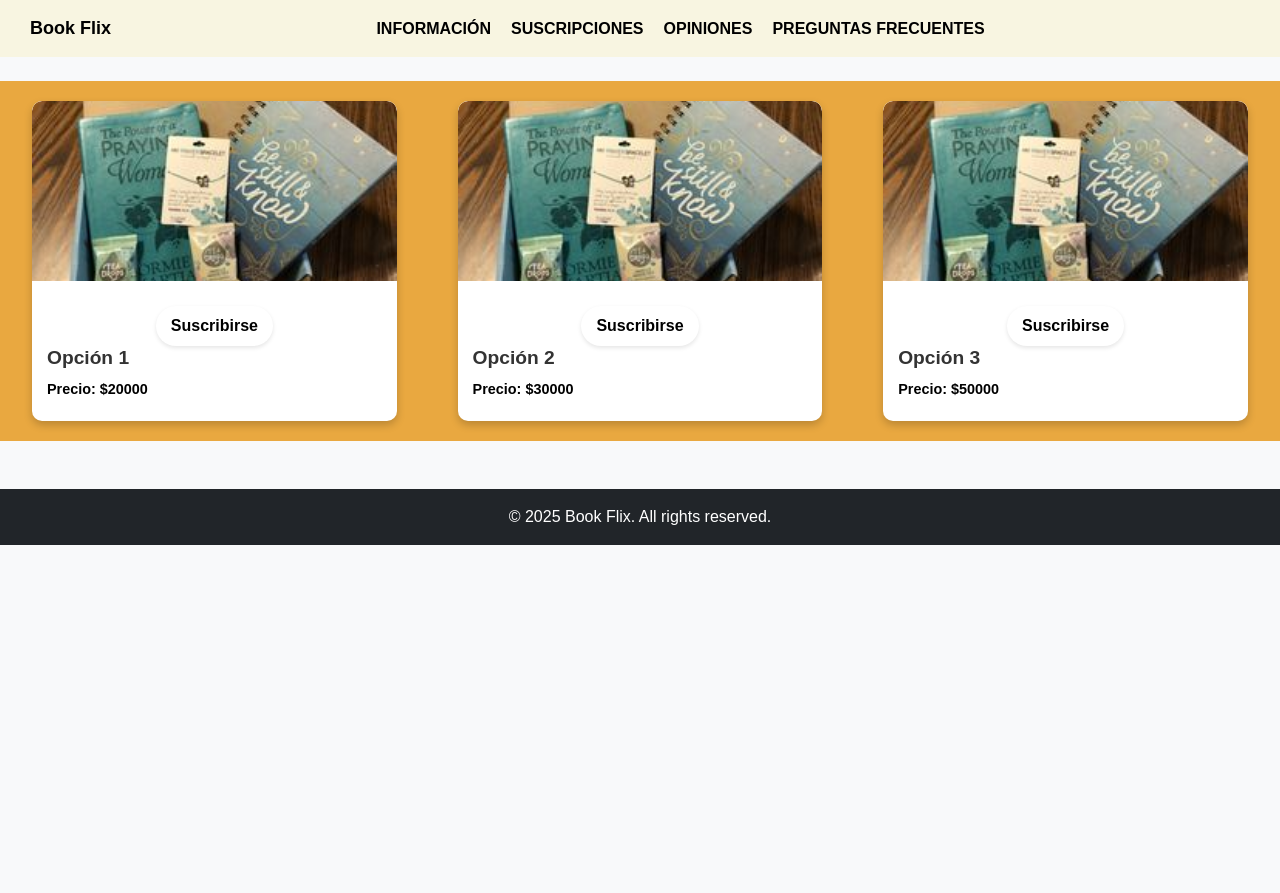
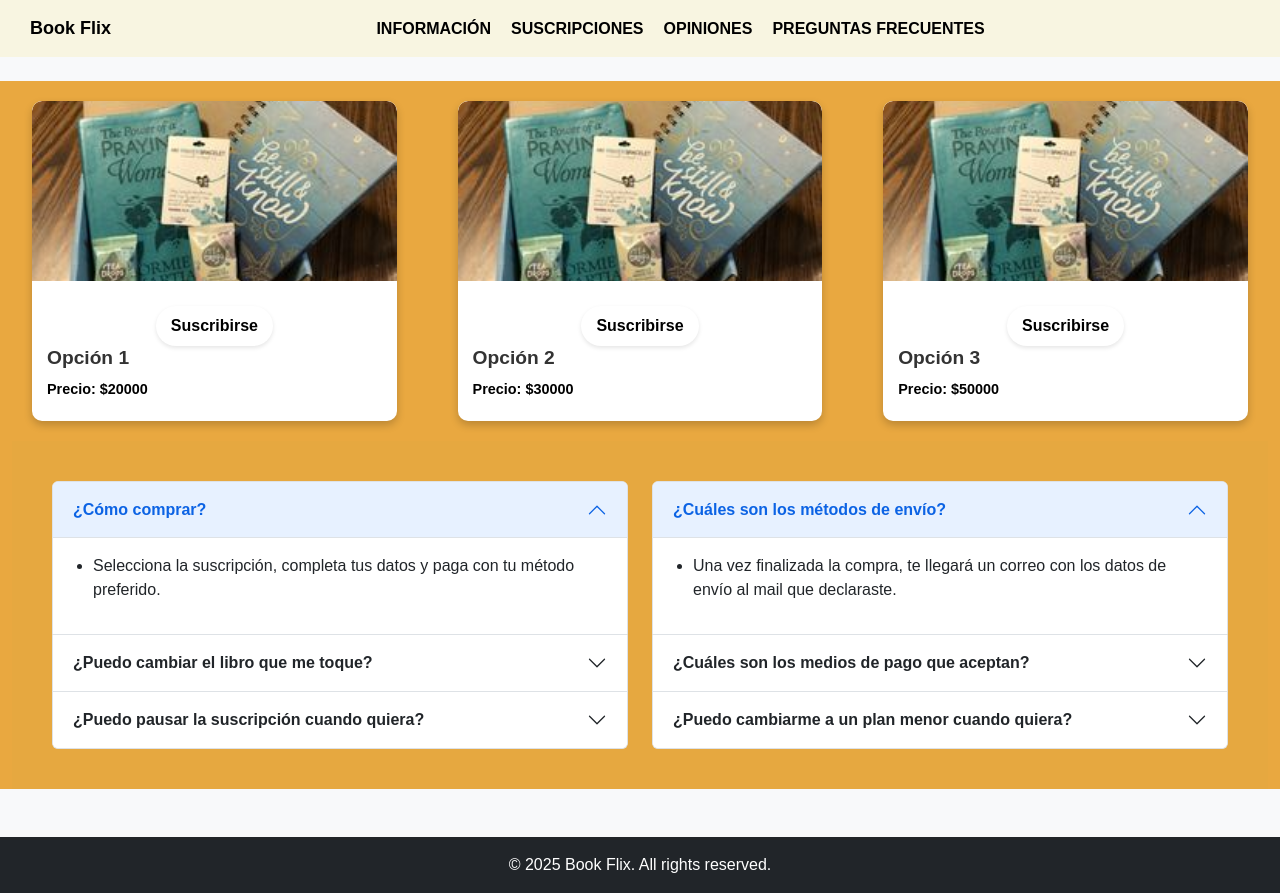
Before and after one commit to lalmiron/bookflix, an Angular app: page / in a window 1280 px wide. Before the commit the page ends 800 px from the top, so only its background shows below. Built offline with nearby package versions, Linux system fonts and the light colour scheme.

Commit message:
faq component

```diff
--- a/src/app/app.component.html
+++ b/src/app/app.component.html
@@ -1,5 +1,6 @@
 <app-header></app-header>
 <main class="container-fluid mt-4 color-fondo ">
   <router-outlet></router-outlet>
+  <app-faq></app-faq>
 </main>
 <app-footer></app-footer>
--- a/src/app/app.module.ts
+++ b/src/app/app.module.ts
@@ -6,9 +6,10 @@ import { CoreModule } from './core/core.module';
 import { UserModule } from './user/user.module';
 import { PaymentModule } from './payment/payment.module';
 import { NgbModule, NgbToastModule } from '@ng-bootstrap/ng-bootstrap';
+import { FaqComponent } from './faq/faq.component';
 
 @NgModule({
-  declarations: [AppComponent],
+  declarations: [AppComponent, FaqComponent],
   imports: [
     BrowserModule,
     AppRoutingModule,
--- /dev/null
+++ b/src/app/faq/faq.component.css
@@ -0,0 +1,31 @@
+.faq-container {
+    background-color: #E6A840;
+    padding: 40px;
+    font-family: Arial, sans-serif;
+    color: black;
+}
+
+ngb-accordion {
+    width: 100%;
+}
+
+ngb-panel {
+    background-color: transparent !important;
+    border: none !important;
+}
+
+ngb-panel .card-header {
+    background-color: transparent !important;
+    font-weight: bold;
+    border-bottom: none !important;
+    color: black;
+}
+
+ngb-panel .card-body {
+    background-color: transparent !important;
+    color: black;
+}
+
+ul {
+    padding-left: 20px;
+}
--- /dev/null
+++ b/src/app/faq/faq.component.html
@@ -0,0 +1,77 @@
+<div class="faq-container">
+    <div class="row">
+      <div class="col-md-6">
+        <ngb-accordion #acc="ngbAccordion" activeIds="faq1">
+          <ngb-panel id="faq1">
+            <ng-template ngbPanelTitle>
+              <strong>¿Cómo comprar?</strong>
+            </ng-template>
+            <ng-template ngbPanelContent>
+              <ul>
+                <li>Selecciona la suscripción, completa tus datos y paga con tu método preferido.</li>
+              </ul>
+            </ng-template>
+          </ngb-panel>
+
+          <ngb-panel id="faq2">
+            <ng-template ngbPanelTitle>
+              <strong>¿Puedo cambiar el libro que me toque?</strong>
+            </ng-template>
+            <ng-template ngbPanelContent>
+              <ul>
+                <li>Sí, escribinos a <a href="mailto:soporte@bookflix.com">soporte@bookflix.com</a></li>
+              </ul>
+            </ng-template>
+          </ngb-panel>
+
+          <ngb-panel id="faq3">
+            <ng-template ngbPanelTitle>
+              <strong>¿Puedo pausar la suscripción cuando quiera?</strong>
+            </ng-template>
+            <ng-template ngbPanelContent>
+              <ul>
+                <li>Para una baja rápida, contáctanos a <a href="mailto:soporte@bookflix.com">soporte@bookflix.com</a></li>
+              </ul>
+            </ng-template>
+          </ngb-panel>
+        </ngb-accordion>
+      </div>
+
+      <div class="col-md-6">
+        <ngb-accordion #acc2="ngbAccordion" activeIds="faq4">
+          <ngb-panel id="faq4">
+            <ng-template ngbPanelTitle>
+              <strong>¿Cuáles son los métodos de envío?</strong>
+            </ng-template>
+            <ng-template ngbPanelContent>
+              <ul>
+                <li>Una vez finalizada la compra, te llegará un correo con los datos de envío al mail que declaraste.</li>
+              </ul>
+            </ng-template>
+          </ngb-panel>
+
+          <ngb-panel id="faq5">
+            <ng-template ngbPanelTitle>
+              <strong>¿Cuáles son los medios de pago que aceptan?</strong>
+            </ng-template>
+            <ng-template ngbPanelContent>
+              <ul>
+                <li>Aceptamos tarjeta de crédito</li>
+              </ul>
+            </ng-template>
+          </ngb-panel>
+
+          <ngb-panel id="faq6">
+            <ng-template ngbPanelTitle>
+              <strong>¿Puedo cambiarme a un plan menor cuando quiera?</strong>
+            </ng-template>
+            <ng-template ngbPanelContent>
+              <ul>
+                <li>Primero, contáctanos para darte de baja; luego, elige una nueva suscripción.</li>
+              </ul>
+            </ng-template>
+          </ngb-panel>
+        </ngb-accordion>
+      </div>
+    </div>
+  </div>
--- /dev/null
+++ b/src/app/faq/faq.component.ts
@@ -0,0 +1,15 @@
+import { Component, OnInit } from '@angular/core';
+
+@Component({
+  selector: 'app-faq',
+  templateUrl: './faq.component.html',
+  styleUrls: ['./faq.component.css']
+})
+export class FaqComponent implements OnInit {
+
+  constructor() { }
+
+  ngOnInit(): void {
+  }
+
+}
```
Also changed, not shown: 1 other file (tests, documents, lock files or other folders).
